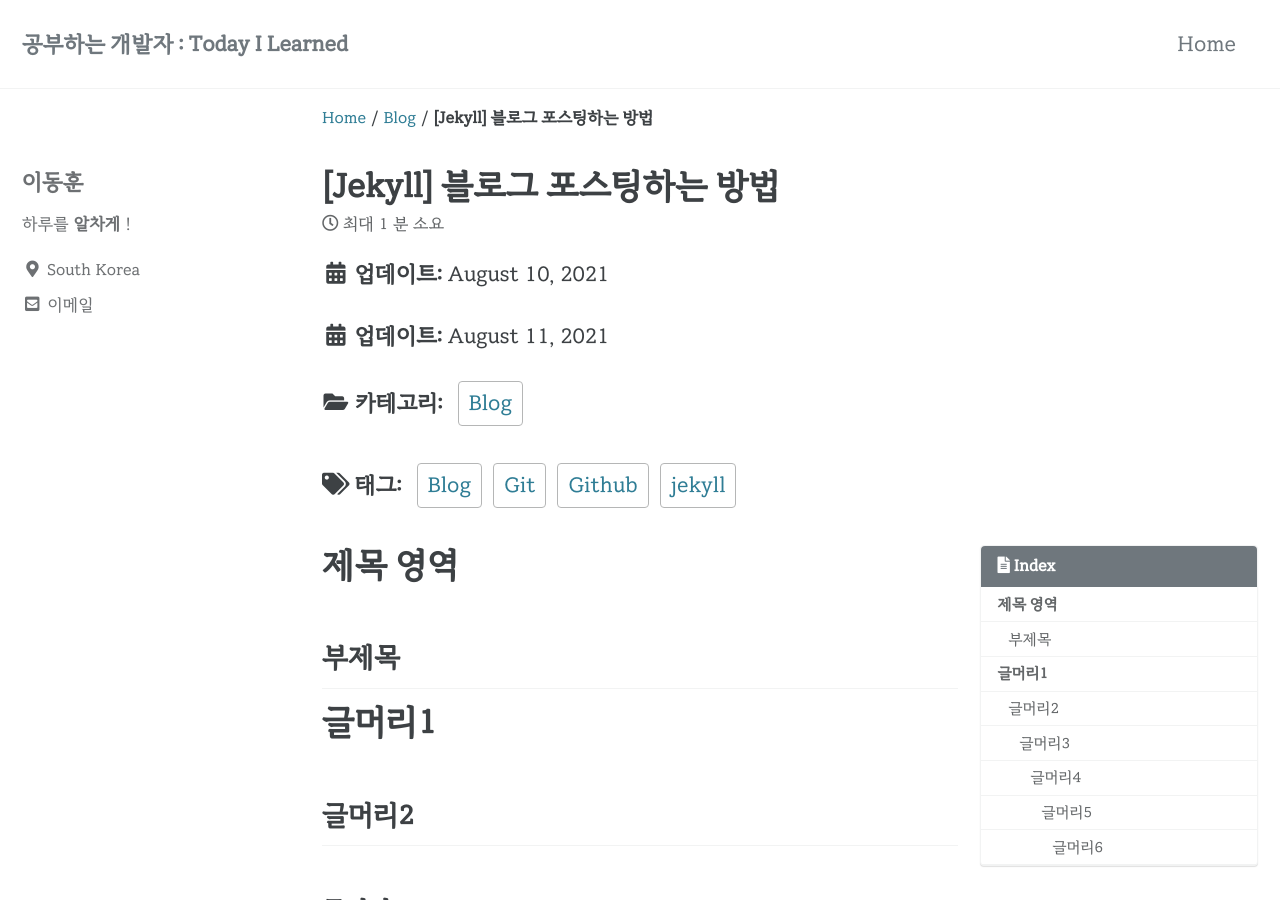
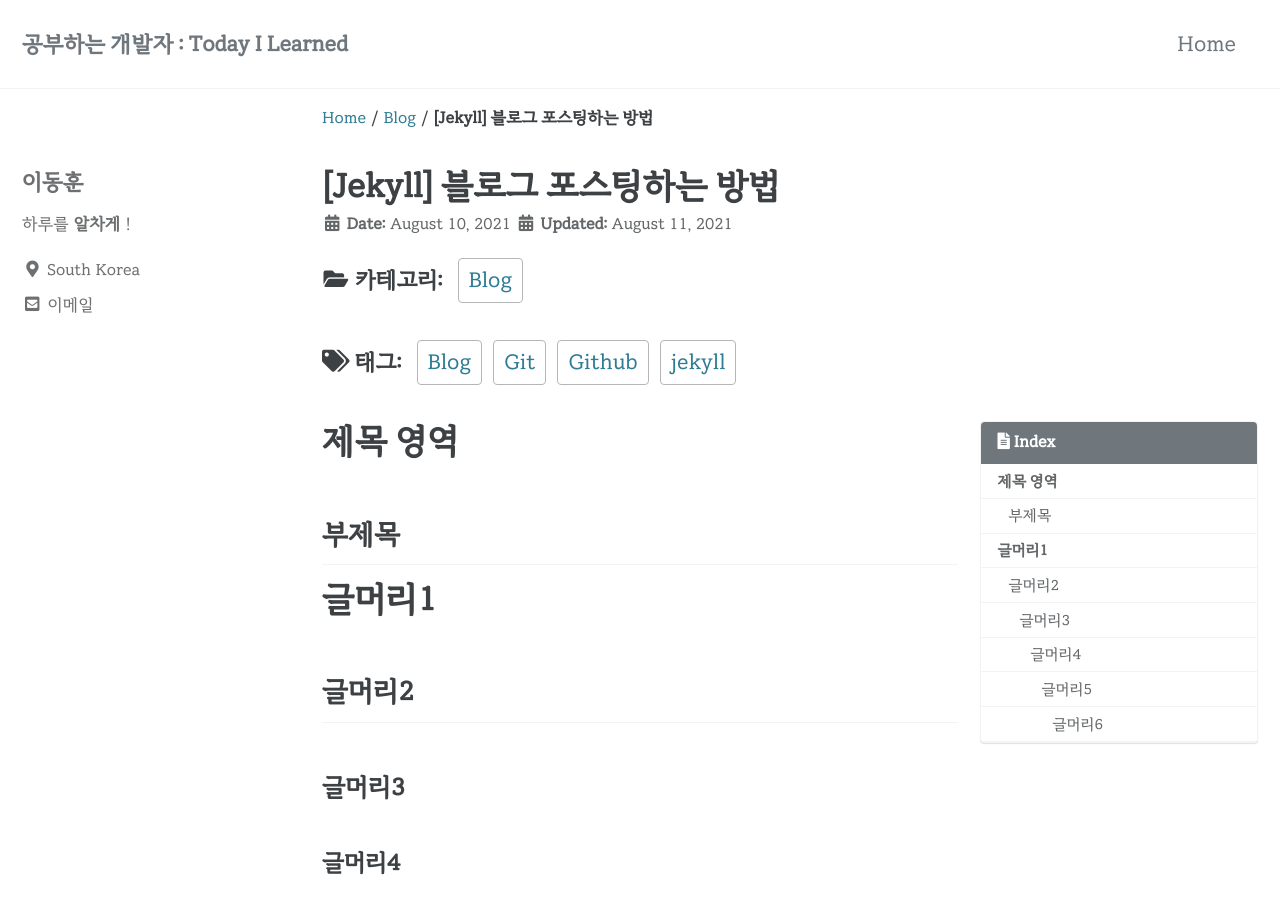
Before and after one commit to gchlee2/gchlee2.github.io, a Jekyll site: the page built from _posts/2021-08-10-my-first-post.md, in a window 1280 px wide and 900 px high. Built offline with Jekyll 4.4.1, drawn with Linux system fonts in a browser that asks for light colours; cached includes are drawn as plain includes.

Commit message:
날짜템플릿 수정

```diff
--- a/_data/ui-text.yml
+++ b/_data/ui-text.yml
@@ -613,7 +613,8 @@ ko: &DEFAULT_KO
   meta_label                 :
   tags_label                 : "태그:"
   categories_label           : "카테고리:"
-  date_label                 : "업데이트:"
+  reg_date_label                  : "Date:"
+  date_label                 : "Updated:"
   comments_label             : "댓글남기기"
   comments_title             : "댓글"
   more_label                 : "더 보기"
--- a/_includes/page__date.html
+++ b/_includes/page__date.html
@@ -6,5 +6,9 @@
   <p class="page__date"><strong><i class="fas fa-fw fa-calendar-alt" aria-hidden="true"></i> {{ site.data.ui-text[site.locale].date_label | default: "Updated:" }}</strong> <time class="dt-published" datetime="{{ page.date | date_to_xmlschema }}">{{ page.date | date: date_format }}</time></p>
 {% endif %}
 -->
-<p class="page__date"><strong><i class="fas fa-fw fa-calendar-alt" aria-hidden="true"></i> {{ site.data.ui-text[site.locale].date_label | default: "Updated:" }}</strong> <time class="dt-published" datetime="{{ page.date | date_to_xmlschema }}">{{ page.date | date: date_format }}</time></p>
-<p class="page__date"><strong><i class="fas fa-fw fa-calendar-alt" aria-hidden="true"></i> {{ site.data.ui-text[site.locale].date_label | default: "Updated:" }}</strong> <time class="dt-published" datetime="{{ page.last_modified_at | date: "%Y-%m-%d" }}">{{ page.last_modified_at | date: date_format }}</time></p>
+<p class="page__meta">
+  <strong><i class="fas fa-fw fa-calendar-alt" aria-hidden="true"></i> {{ site.data.ui-text[site.locale].reg_date_label | default: "Updated:" }}</strong>
+  <time class="dt-published" datetime="{{ page.date | date_to_xmlschema }}">{{ page.date | date: date_format }}</time>
+  <strong><i class="fas fa-fw fa-calendar-alt" aria-hidden="true"></i> {{ site.data.ui-text[site.locale].date_label | default: "Updated:" }}</strong>
+  <time class="dt-published" datetime="{{ page.last_modified_at | date: "%Y-%m-%d" }}">{{ page.last_modified_at | date: date_format }}</time>
+</p>
--- a/_layouts/single.html
+++ b/_layouts/single.html
@@ -29,7 +29,7 @@ layout: default
           {% if page.title %}<h1 id="page-title" class="page__title p-name" itemprop="headline">
             <a href="{{ page.url | absolute_url }}" class="u-url" itemprop="url">{{ page.title | markdownify | remove: "<p>" | remove: "</p>" }}</a>
           </h1>{% endif %}
-          {% include page__meta.html %}
+          <!-- {% include page__meta.html %} -->
           {% include page__date.html %}
           {% include page__taxonomy.html %}
         </header>
```
